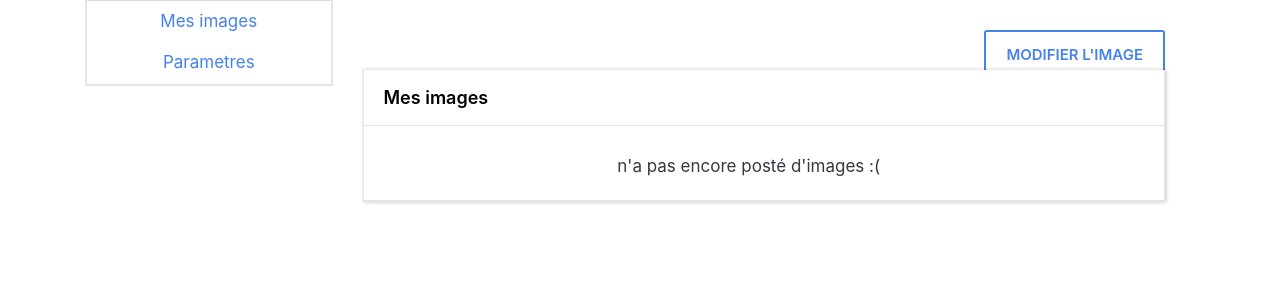
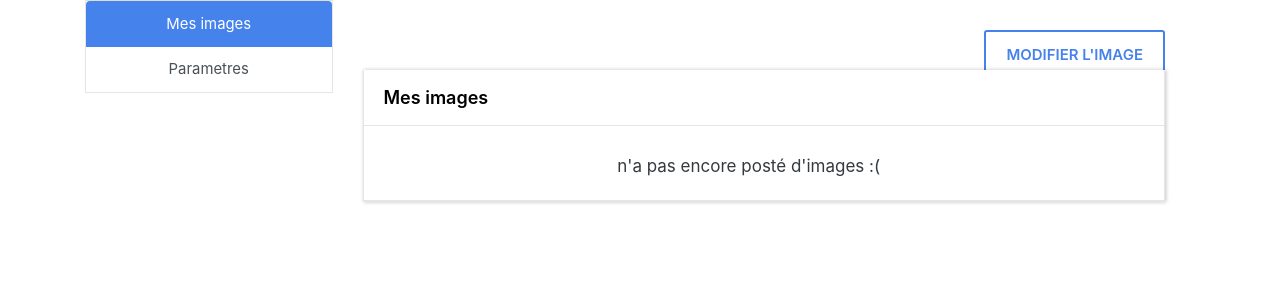
Before and after one commit to IMBiXx/camagru, a PHP site: page /camagru/profil.php?id=1 in a window 1280 px wide. Shown: the part 42-342 px from the top of the page. Run offline with PHP 8.4, Linux system fonts and the light colour scheme; the visitor is signed in with stand-in values (Sample User, id 1); data that the repository does not hold is empty; some libraries are stand-ins or nearby versions.

Commit message:
profil menu improved

```diff
--- a/css/style.css
+++ b/css/style.css
@@ -747,6 +747,10 @@ textarea {
     left: 0;
     top: -5px;
 }
+.list-group-item {
+    border:0!important;
+}
+
 /* profil end */
 
 /* profil menu start */
@@ -755,12 +759,12 @@ textarea {
     float: left;
     width: 100%;
     background-color: #fff;
-    border-left: 1px solid #e5e5e5;
+    /* border-left: 1px solid #e5e5e5;
     border-bottom: 1px solid #e5e5e5;
-    border-right: 1px solid #e5e5e5;
+    border-right: 1px solid #e5e5e5; */
 }
 .nav-tabs {
-    border-bottom: 0;
+    border: 0 1px solid #ddd;
 }
 .nav-tabs .nav-item.show .nav-link, .nav-tabs .nav-link.active {
     background-color: inherit;
--- a/js/script.js
+++ b/js/script.js
@@ -12,10 +12,18 @@ function delClass(elem) {
 function showMenu(id){
     var menus = ['images', 'parametres'];
     var elem = document.getElementById(id);
-    if (id == menus[0])
+    var imageActive = document.getElementById("images-tab");
+    var paramActive = document.getElementById("param-tab");
+    if (id == menus[0]) {
         var menu = document.getElementById(menus[1]);
-    else
+        imageActive.classList.add("active");
+        paramActive.classList.remove("active");
+    }
+    else {
         var menu = document.getElementById(menus[0]);
+        imageActive.classList.remove("active");
+        paramActive.classList.add("active");
+    }
     delClass(menu);
     addClass(elem);
     menu.classList.add("hidden");
--- a/profil-user.php
+++ b/profil-user.php
@@ -20,8 +20,9 @@
                 </div>';
 
         if (!isset($_GET['id']) || $_GET['id'] == $_SESSION['id']) {
-            echo '<a class="nav-item nav-link active" id="images-tab" data-toggle="tab" href="#" role="tab" aria-controls="images" aria-selected="true" onclick="showMenu(\'images\')">Mes images</a>
-                <a class="nav-item nav-link" id="nav-status-tab" data-toggle="tab" href="#" role="tab" aria-controls="parametres" aria-selected="false" onclick="showMenu(\'parametres\')"></i>Parametres</a>';
+            echo '<div class="list-group"><a class="list-group-item list-group-item-action nav-item nav-link active" id="images-tab" data-toggle="tab" href="#" role="tab" aria-controls="images" aria-selected="true" onclick="showMenu(\'images\')">Mes images</a>
+                <a class="list-group-item list-group-item-action nav-item nav-link" id="param-tab" data-toggle="tab" href="#" role="tab" aria-controls="parametres" aria-selected="false" onclick="showMenu(\'parametres\')"></i>Parametres</a>
+                </div>';
         }
             ?>
             </div>
```
